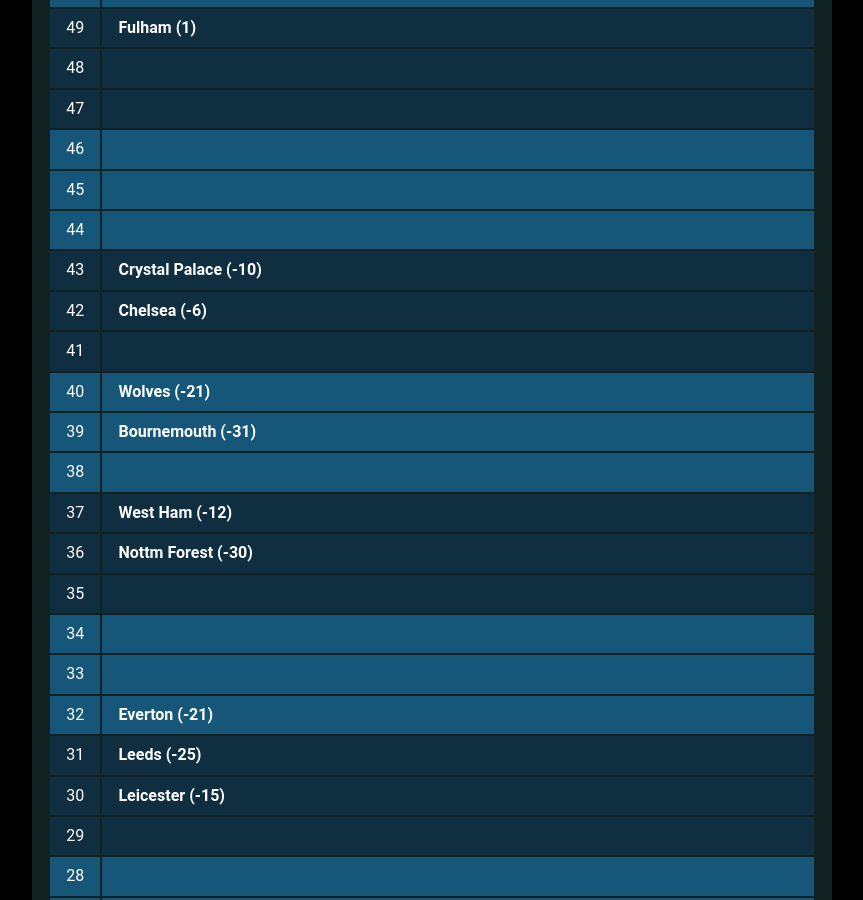
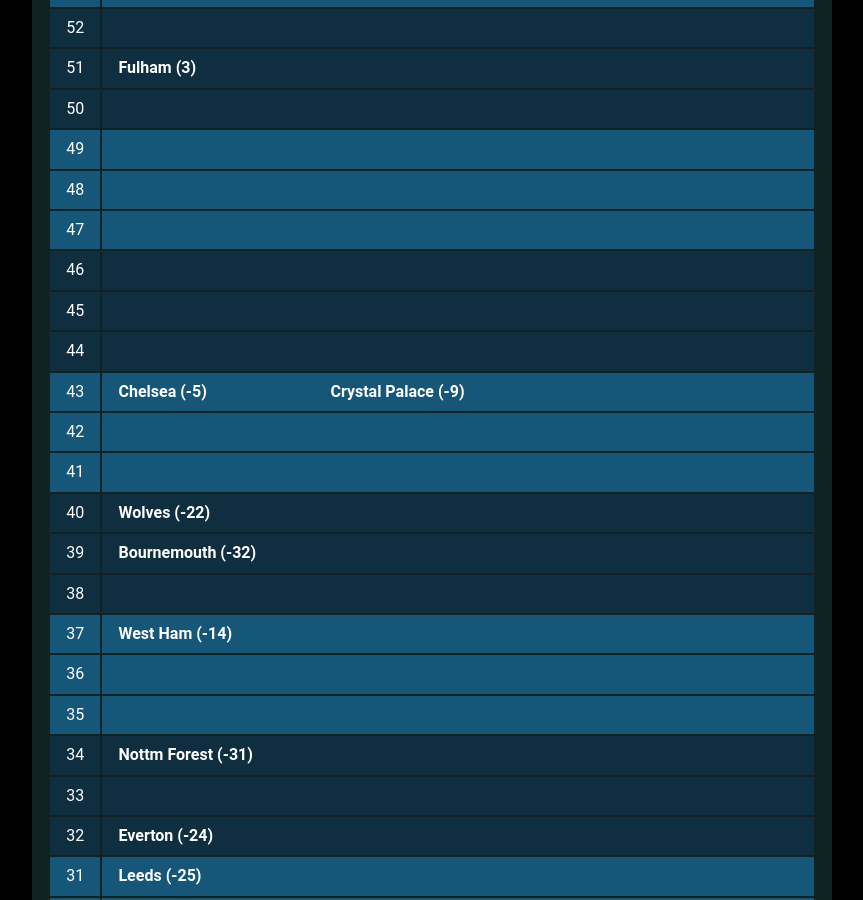
Before and after one commit to muru/muru.github.io, a Jekyll site: the page built from resources.md, in a window 1280 px wide and 900 px high, scrolled down 2810 px. Shown: the whole window, without its empty margins (208-1071 px from the left). Built offline with Jekyll 4.4.1, drawn with Linux system fonts in a browser that asks for light colours; some web fonts are replaced; some of the changed text lies outside the part shown.

Commit message:
updated cann-table: Mon 15 May 00:16:53 JST 2023

```diff
--- a/cann-table.html
+++ b/cann-table.html
@@ -1,314 +1,334 @@
 <table id="cann-table">
 <thead> <th> Pts </th> <th> Clubs (GD) </th> </thead>
 	<tr class="cann-row-1">
-		<td class="cann-point"> 82 </td>
+		<td class="cann-point"> 85 </td>
 		<td class="cann-clubs">
-			<span class="club-name"> Man City (58) </span>
+			<span class="club-name"> Man City (61) </span>
 		</td>
  	</tr>
 	<tr class="cann-row-1">
+		<td class="cann-point"> 84 </td>
+		<td class="cann-clubs">
+		</td>
+ 	</tr>
+	<tr class="cann-row-1">
+		<td class="cann-point"> 83 </td>
+		<td class="cann-clubs">
+		</td>
+ 	</tr>
+	<tr class="cann-row-2">
+		<td class="cann-point"> 82 </td>
+		<td class="cann-clubs">
+		</td>
+ 	</tr>
+	<tr class="cann-row-2">
 		<td class="cann-point"> 81 </td>
 		<td class="cann-clubs">
 			<span class="club-name"> Arsenal (44) </span>
 		</td>
  	</tr>
-	<tr class="cann-row-1">
+	<tr class="cann-row-2">
 		<td class="cann-point"> 80 </td>
 		<td class="cann-clubs">
 		</td>
  	</tr>
-	<tr class="cann-row-2">
+	<tr class="cann-row-1">
 		<td class="cann-point"> 79 </td>
 		<td class="cann-clubs">
 		</td>
  	</tr>
-	<tr class="cann-row-2">
+	<tr class="cann-row-1">
 		<td class="cann-point"> 78 </td>
 		<td class="cann-clubs">
 		</td>
  	</tr>
-	<tr class="cann-row-2">
+	<tr class="cann-row-1">
 		<td class="cann-point"> 77 </td>
 		<td class="cann-clubs">
 		</td>
  	</tr>
-	<tr class="cann-row-1">
+	<tr class="cann-row-2">
 		<td class="cann-point"> 76 </td>
 		<td class="cann-clubs">
 		</td>
  	</tr>
-	<tr class="cann-row-1">
+	<tr class="cann-row-2">
 		<td class="cann-point"> 75 </td>
 		<td class="cann-clubs">
 		</td>
  	</tr>
-	<tr class="cann-row-1">
+	<tr class="cann-row-2">
 		<td class="cann-point"> 74 </td>
 		<td class="cann-clubs">
 		</td>
  	</tr>
-	<tr class="cann-row-2">
+	<tr class="cann-row-1">
 		<td class="cann-point"> 73 </td>
 		<td class="cann-clubs">
 		</td>
  	</tr>
-	<tr class="cann-row-2">
+	<tr class="cann-row-1">
 		<td class="cann-point"> 72 </td>
 		<td class="cann-clubs">
 		</td>
  	</tr>
-	<tr class="cann-row-2">
+	<tr class="cann-row-1">
 		<td class="cann-point"> 71 </td>
 		<td class="cann-clubs">
 		</td>
  	</tr>
-	<tr class="cann-row-1">
+	<tr class="cann-row-2">
 		<td class="cann-point"> 70 </td>
 		<td class="cann-clubs">
 		</td>
  	</tr>
-	<tr class="cann-row-1">
+	<tr class="cann-row-2">
 		<td class="cann-point"> 69 </td>
 		<td class="cann-clubs">
 		</td>
  	</tr>
-	<tr class="cann-row-1">
+	<tr class="cann-row-2">
 		<td class="cann-point"> 68 </td>
 		<td class="cann-clubs">
 		</td>
  	</tr>
-	<tr class="cann-row-2">
+	<tr class="cann-row-1">
 		<td class="cann-point"> 67 </td>
 		<td class="cann-clubs">
 		</td>
  	</tr>
-	<tr class="cann-row-2">
+	<tr class="cann-row-1">
 		<td class="cann-point"> 66 </td>
 		<td class="cann-clubs">
 			<span class="club-name"> Newcastle (32) </span>
-			<span class="club-name"> Man Utd (9) </span>
+			<span class="club-name"> Man Utd (10) </span>
 		</td>
  	</tr>
-	<tr class="cann-row-2">
+	<tr class="cann-row-1">
 		<td class="cann-point"> 65 </td>
 		<td class="cann-clubs">
 		</td>
  	</tr>
-	<tr class="cann-row-1">
+	<tr class="cann-row-2">
 		<td class="cann-point"> 64 </td>
 		<td class="cann-clubs">
 		</td>
  	</tr>
-	<tr class="cann-row-1">
+	<tr class="cann-row-2">
 		<td class="cann-point"> 63 </td>
 		<td class="cann-clubs">
 		</td>
  	</tr>
-	<tr class="cann-row-1">
+	<tr class="cann-row-2">
 		<td class="cann-point"> 62 </td>
 		<td class="cann-clubs">
 			<span class="club-name"> Liverpool (25) </span>
 		</td>
  	</tr>
-	<tr class="cann-row-2">
+	<tr class="cann-row-1">
 		<td class="cann-point"> 61 </td>
 		<td class="cann-clubs">
 		</td>
  	</tr>
-	<tr class="cann-row-2">
+	<tr class="cann-row-1">
 		<td class="cann-point"> 60 </td>
 		<td class="cann-clubs">
 		</td>
  	</tr>
-	<tr class="cann-row-2">
+	<tr class="cann-row-1">
 		<td class="cann-point"> 59 </td>
 		<td class="cann-clubs">
 		</td>
  	</tr>
-	<tr class="cann-row-1">
+	<tr class="cann-row-2">
 		<td class="cann-point"> 58 </td>
 		<td class="cann-clubs">
 		</td>
  	</tr>
-	<tr class="cann-row-1">
+	<tr class="cann-row-2">
 		<td class="cann-point"> 57 </td>
 		<td class="cann-clubs">
 			<span class="club-name"> Tottenham (6) </span>
 			<span class="club-name"> Aston Villa (4) </span>
 		</td>
  	</tr>
-	<tr class="cann-row-1">
+	<tr class="cann-row-2">
 		<td class="cann-point"> 56 </td>
 		<td class="cann-clubs">
 		</td>
  	</tr>
-	<tr class="cann-row-2">
+	<tr class="cann-row-1">
 		<td class="cann-point"> 55 </td>
 		<td class="cann-clubs">
 			<span class="club-name"> Brighton (18) </span>
 		</td>
  	</tr>
-	<tr class="cann-row-2">
+	<tr class="cann-row-1">
 		<td class="cann-point"> 54 </td>
 		<td class="cann-clubs">
 		</td>
  	</tr>
+	<tr class="cann-row-1">
+		<td class="cann-point"> 53 </td>
+		<td class="cann-clubs">
+			<span class="club-name"> Brentford (9) </span>
+		</td>
+ 	</tr>
 	<tr class="cann-row-2">
-		<td class="cann-point"> 53 </td>
+		<td class="cann-point"> 52 </td>
+		<td class="cann-clubs">
+		</td>
+ 	</tr>
+	<tr class="cann-row-2">
+		<td class="cann-point"> 51 </td>
+		<td class="cann-clubs">
+			<span class="club-name"> Fulham (3) </span>
+		</td>
+ 	</tr>
+	<tr class="cann-row-2">
+		<td class="cann-point"> 50 </td>
 		<td class="cann-clubs">
 		</td>
  	</tr>
 	<tr class="cann-row-1">
-		<td class="cann-point"> 52 </td>
+		<td class="cann-point"> 49 </td>
 		<td class="cann-clubs">
 		</td>
  	</tr>
 	<tr class="cann-row-1">
-		<td class="cann-point"> 51 </td>
+		<td class="cann-point"> 48 </td>
 		<td class="cann-clubs">
 		</td>
  	</tr>
 	<tr class="cann-row-1">
-		<td class="cann-point"> 50 </td>
-		<td class="cann-clubs">
-			<span class="club-name"> Brentford (7) </span>
-		</td>
- 	</tr>
-	<tr class="cann-row-2">
-		<td class="cann-point"> 49 </td>
-		<td class="cann-clubs">
-			<span class="club-name"> Fulham (1) </span>
-		</td>
- 	</tr>
-	<tr class="cann-row-2">
-		<td class="cann-point"> 48 </td>
+		<td class="cann-point"> 47 </td>
 		<td class="cann-clubs">
 		</td>
  	</tr>
 	<tr class="cann-row-2">
-		<td class="cann-point"> 47 </td>
+		<td class="cann-point"> 46 </td>
+		<td class="cann-clubs">
+		</td>
+ 	</tr>
+	<tr class="cann-row-2">
+		<td class="cann-point"> 45 </td>
+		<td class="cann-clubs">
+		</td>
+ 	</tr>
+	<tr class="cann-row-2">
+		<td class="cann-point"> 44 </td>
 		<td class="cann-clubs">
 		</td>
  	</tr>
 	<tr class="cann-row-1">
-		<td class="cann-point"> 46 </td>
+		<td class="cann-point"> 43 </td>
+		<td class="cann-clubs">
+			<span class="club-name"> Chelsea (-5) </span>
+			<span class="club-name"> Crystal Palace (-9) </span>
+		</td>
+ 	</tr>
+	<tr class="cann-row-1">
+		<td class="cann-point"> 42 </td>
 		<td class="cann-clubs">
 		</td>
  	</tr>
 	<tr class="cann-row-1">
-		<td class="cann-point"> 45 </td>
+		<td class="cann-point"> 41 </td>
+		<td class="cann-clubs">
+		</td>
+ 	</tr>
+	<tr class="cann-row-2">
+		<td class="cann-point"> 40 </td>
+		<td class="cann-clubs">
+			<span class="club-name"> Wolves (-22) </span>
+		</td>
+ 	</tr>
+	<tr class="cann-row-2">
+		<td class="cann-point"> 39 </td>
+		<td class="cann-clubs">
+			<span class="club-name"> Bournemouth (-32) </span>
+		</td>
+ 	</tr>
+	<tr class="cann-row-2">
+		<td class="cann-point"> 38 </td>
 		<td class="cann-clubs">
 		</td>
  	</tr>
 	<tr class="cann-row-1">
-		<td class="cann-point"> 44 </td>
+		<td class="cann-point"> 37 </td>
+		<td class="cann-clubs">
+			<span class="club-name"> West Ham (-14) </span>
+		</td>
+ 	</tr>
+	<tr class="cann-row-1">
+		<td class="cann-point"> 36 </td>
+		<td class="cann-clubs">
+		</td>
+ 	</tr>
+	<tr class="cann-row-1">
+		<td class="cann-point"> 35 </td>
 		<td class="cann-clubs">
 		</td>
  	</tr>
 	<tr class="cann-row-2">
-		<td class="cann-point"> 43 </td>
+		<td class="cann-point"> 34 </td>
 		<td class="cann-clubs">
-			<span class="club-name"> Crystal Palace (-10) </span>
+			<span class="club-name"> Nottm Forest (-31) </span>
 		</td>
  	</tr>
 	<tr class="cann-row-2">
-		<td class="cann-point"> 42 </td>
-		<td class="cann-clubs">
-			<span class="club-name"> Chelsea (-6) </span>
-		</td>
- 	</tr>
-	<tr class="cann-row-2">
-		<td class="cann-point"> 41 </td>
-		<td class="cann-clubs">
-		</td>
- 	</tr>
-	<tr class="cann-row-1">
-		<td class="cann-point"> 40 </td>
-		<td class="cann-clubs">
-			<span class="club-name"> Wolves (-21) </span>
-		</td>
- 	</tr>
-	<tr class="cann-row-1">
-		<td class="cann-point"> 39 </td>
-		<td class="cann-clubs">
-			<span class="club-name"> Bournemouth (-31) </span>
-		</td>
- 	</tr>
-	<tr class="cann-row-1">
-		<td class="cann-point"> 38 </td>
+		<td class="cann-point"> 33 </td>
 		<td class="cann-clubs">
 		</td>
  	</tr>
 	<tr class="cann-row-2">
-		<td class="cann-point"> 37 </td>
+		<td class="cann-point"> 32 </td>
 		<td class="cann-clubs">
-			<span class="club-name"> West Ham (-12) </span>
-		</td>
- 	</tr>
-	<tr class="cann-row-2">
-		<td class="cann-point"> 36 </td>
-		<td class="cann-clubs">
-			<span class="club-name"> Nottm Forest (-30) </span>
-		</td>
- 	</tr>
-	<tr class="cann-row-2">
-		<td class="cann-point"> 35 </td>
-		<td class="cann-clubs">
+			<span class="club-name"> Everton (-24) </span>
 		</td>
  	</tr>
 	<tr class="cann-row-1">
-		<td class="cann-point"> 34 </td>
-		<td class="cann-clubs">
-		</td>
- 	</tr>
-	<tr class="cann-row-1">
-		<td class="cann-point"> 33 </td>
-		<td class="cann-clubs">
-		</td>
- 	</tr>
-	<tr class="cann-row-1">
-		<td class="cann-point"> 32 </td>
-		<td class="cann-clubs">
-			<span class="club-name"> Everton (-21) </span>
-		</td>
- 	</tr>
-	<tr class="cann-row-2">
 		<td class="cann-point"> 31 </td>
 		<td class="cann-clubs">
 			<span class="club-name"> Leeds (-25) </span>
 		</td>
  	</tr>
-	<tr class="cann-row-2">
+	<tr class="cann-row-1">
 		<td class="cann-point"> 30 </td>
 		<td class="cann-clubs">
 			<span class="club-name"> Leicester (-15) </span>
 		</td>
  	</tr>
-	<tr class="cann-row-2">
+	<tr class="cann-row-1">
 		<td class="cann-point"> 29 </td>
 		<td class="cann-clubs">
 		</td>
  	</tr>
-	<tr class="cann-row-1">
+	<tr class="cann-row-2">
 		<td class="cann-point"> 28 </td>
 		<td class="cann-clubs">
 		</td>
  	</tr>
-	<tr class="cann-row-1">
+	<tr class="cann-row-2">
 		<td class="cann-point"> 27 </td>
 		<td class="cann-clubs">
 		</td>
  	</tr>
-	<tr class="cann-row-1">
+	<tr class="cann-row-2">
 		<td class="cann-point"> 26 </td>
 		<td class="cann-clubs">
 		</td>
  	</tr>
-	<tr class="cann-row-2">
+	<tr class="cann-row-1">
 		<td class="cann-point"> 25 </td>
 		<td class="cann-clubs">
-			<span class="club-name"> Southampton (-33) </span>
+		</td>
+ 	</tr>
+	<tr class="cann-row-1">
+		<td class="cann-point"> 24 </td>
+		<td class="cann-clubs">
+			<span class="club-name"> Southampton (-35) </span>
 		</td>
  	</tr>
 </table>
-<span id="cann-gen-note"> Generated on  Sunday, 14 May 2023 at 00:02 JST. </span>
+<span id="cann-gen-note"> Generated on  Monday, 15 May 2023 at 00:16 JST. </span>
```
